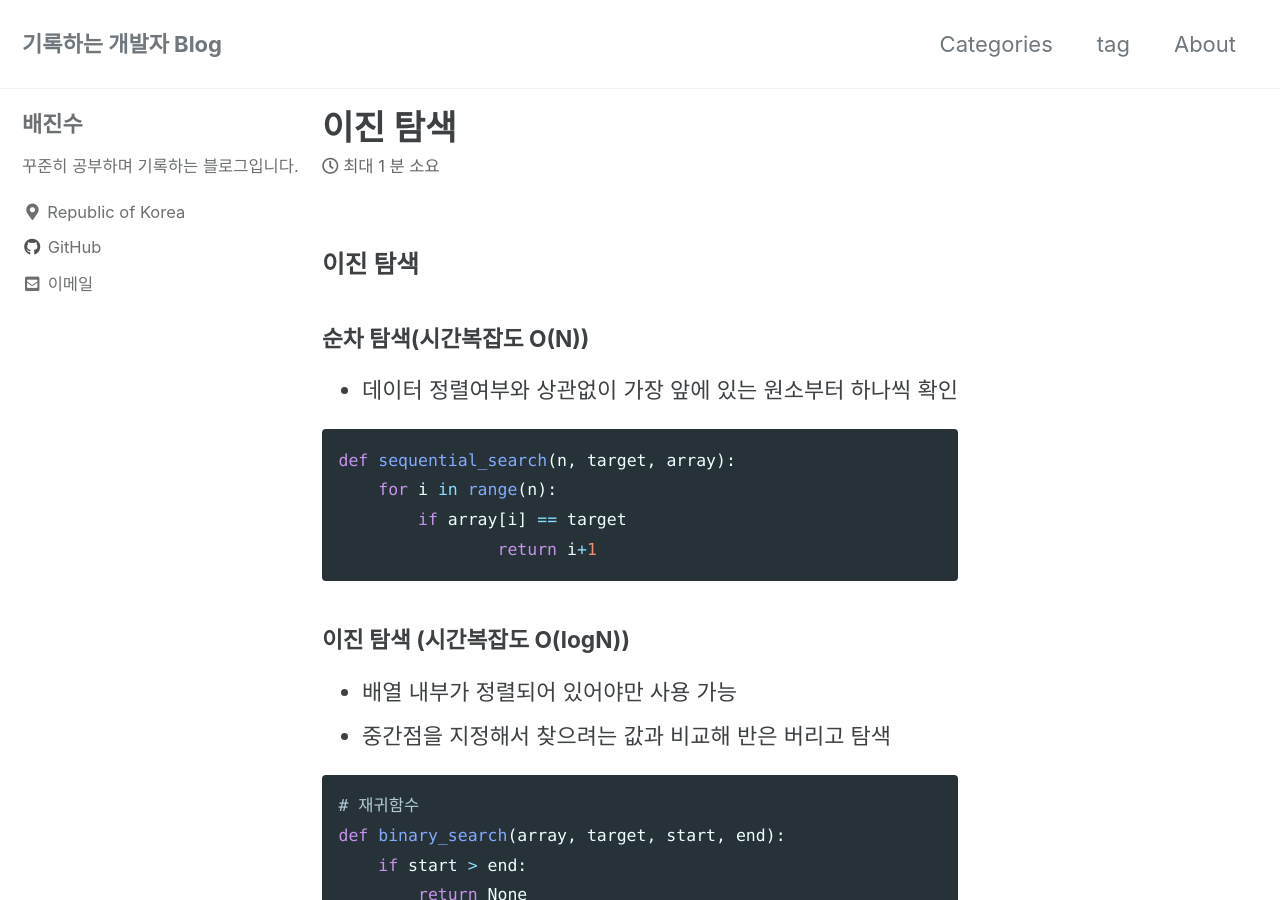
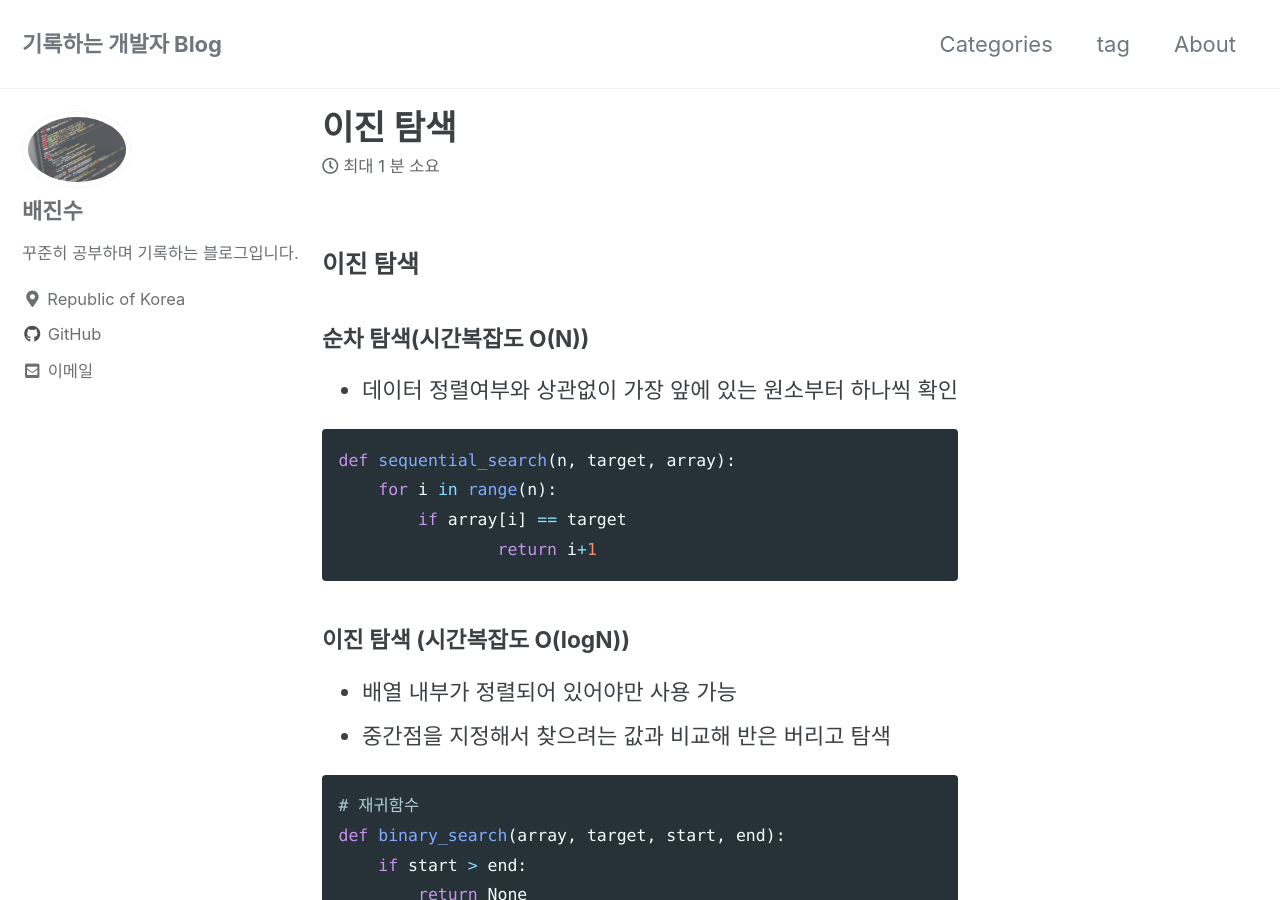
Before and after one commit to baejinsoo/baejinsoo.github.io, a Jekyll site: the page built from _posts/algorithm/2021-1-7-Binary_search.md, in a window 1280 px wide and 900 px high. Built offline with Jekyll 4.4.1, drawn with Linux system fonts in a browser that asks for light colours; cached includes are drawn as plain includes.

Commit message:
구글 검색엔진 등록

```diff
--- a/_config.yml
+++ b/_config.yml
@@ -94,7 +94,7 @@ analytics:
 # Site Author
 author:
   name             : "배진수"
-  avatar           : # path of avatar image, e.g. "/assets/images/bio-photo.jpg"
+  avatar           : "/assets/images/coding.jpg"
   bio              : "꾸준히 공부하며 기록하는 블로그입니다."
   location         : "Republic of Korea"
   email            : "jinsoo941010@naver.com"
--- /dev/null
+++ b/google8f09f3215bdd4b2d.html
@@ -0,0 +1 @@
+google-site-verification: google8f09f3215bdd4b2d.html
```
Also changed, not shown: _posts/algorithm/2021-1-7-Binary_search.md (renamed from _posts/알고리즘/2021-1-7-Binary_search.md, +2 -0 lines), _posts/algorithm/2021-1-8-DFS,BFS.md (renamed from _posts/알고리즘/2021-1-8-DFS,BFS.md), _posts/algorithm/2021-1-8-Sort.md (renamed from _posts/알고리즘/2021-1-8-Sort.md), assets/images/coding.jpg (added).
